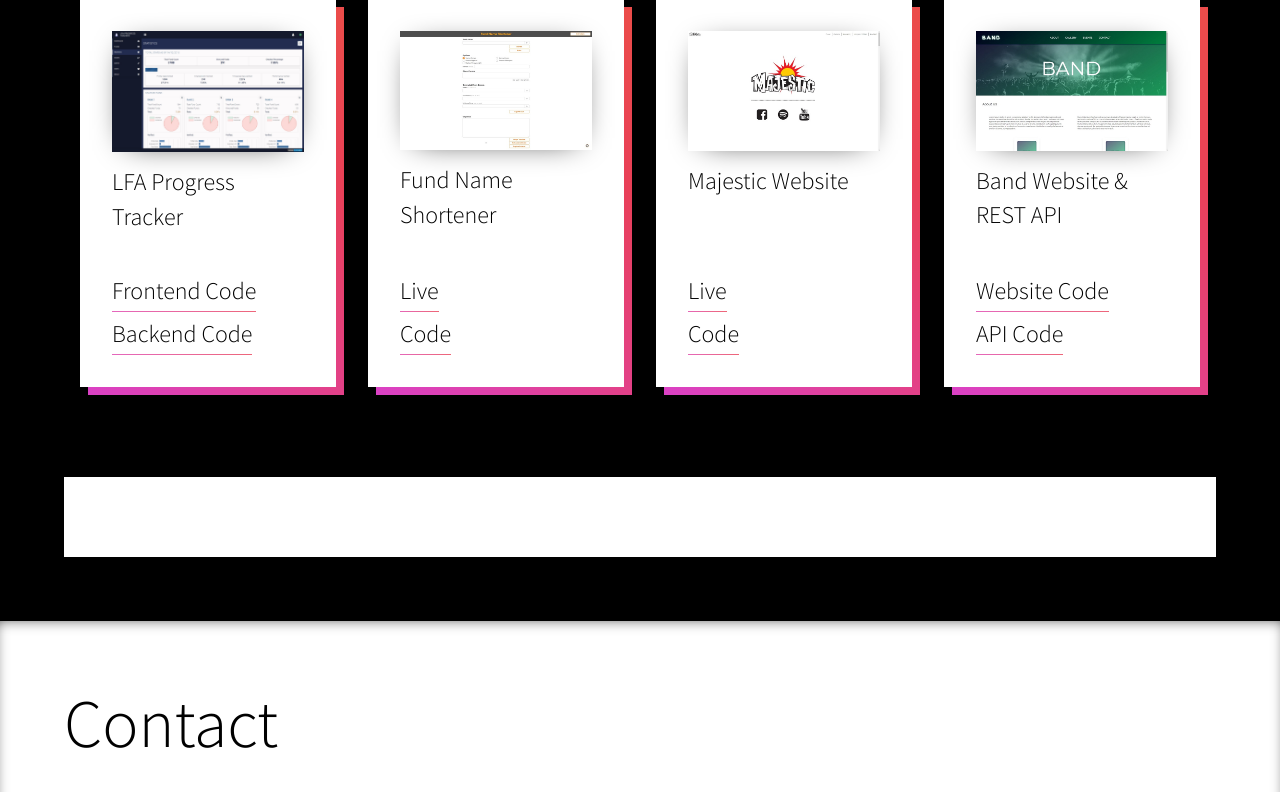
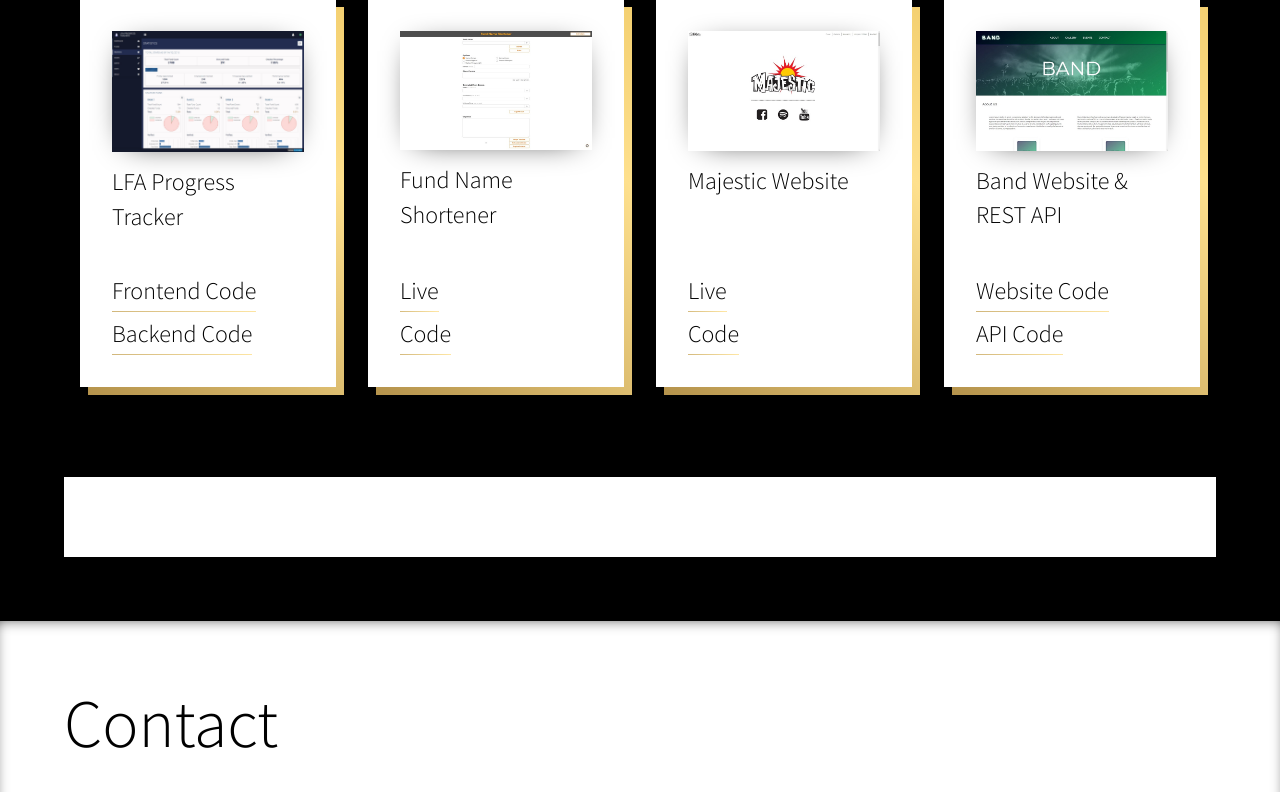
Before and after one commit to mareksl/portfolio, a website: page src/index.html in a window 1280 px wide. Shown: the part 2008-2800 px from the top of the page. Drawn offline with nearby package versions, Linux system fonts and the light colour scheme; files that its build step writes are made by us from their sources.

Commit message:
gold colors

```diff
--- a/src/scss/base/_variables.scss
+++ b/src/scss/base/_variables.scss
@@ -1,11 +1,20 @@
 $primary-color: black;
 $secondary-color: white;
+
+// Green-blue
 // $gradient-color-1: rgb(45, 253, 118);
 // $gradient-color-2: rgb(34, 193, 195);
 // $gradient-color-3: rgb(201, 0, 201);
-$gradient-color-1: #d342ff;
-$gradient-color-2: #e94057;
-$gradient-color-3: #f27121;
+
+// Purple-orange
+// $gradient-color-1: #d342ff;
+// $gradient-color-2: #e94057;
+// $gradient-color-3: #f27121;
+
+// Gold
+$gradient-color-1: rgba(143, 107, 42, 1);
+$gradient-color-2: rgba(254, 224, 141, 1);
+$gradient-color-3: rgba(213, 160, 30, 1);
 
 $breakpoint-sm: 380px;
 $breakpoint-md: 620px;
```
Also changed, not shown: docs/css/main.css.
